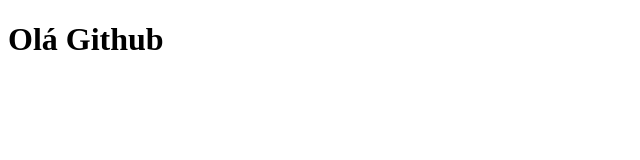
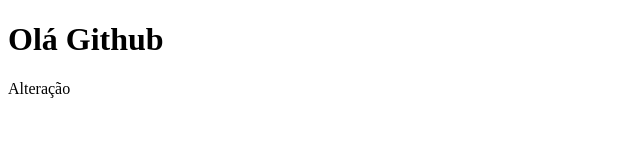
Before and after one commit to thiagoalmenara/Projeto-Teste-2, a plain HTML site: page index.html in a window 1280 px wide. Shown: the full height of the page, 0-640 px from the left. Drawn offline with Linux system fonts and the light colour scheme.

Commit message:
Update index.html
a

```diff
--- a/index.html
+++ b/index.html
@@ -7,5 +7,6 @@
 </head>
 <body>
     <h1>Olá Github</h1>
+    <p1> Alteração </p1>
 </body>
 </html>
```
